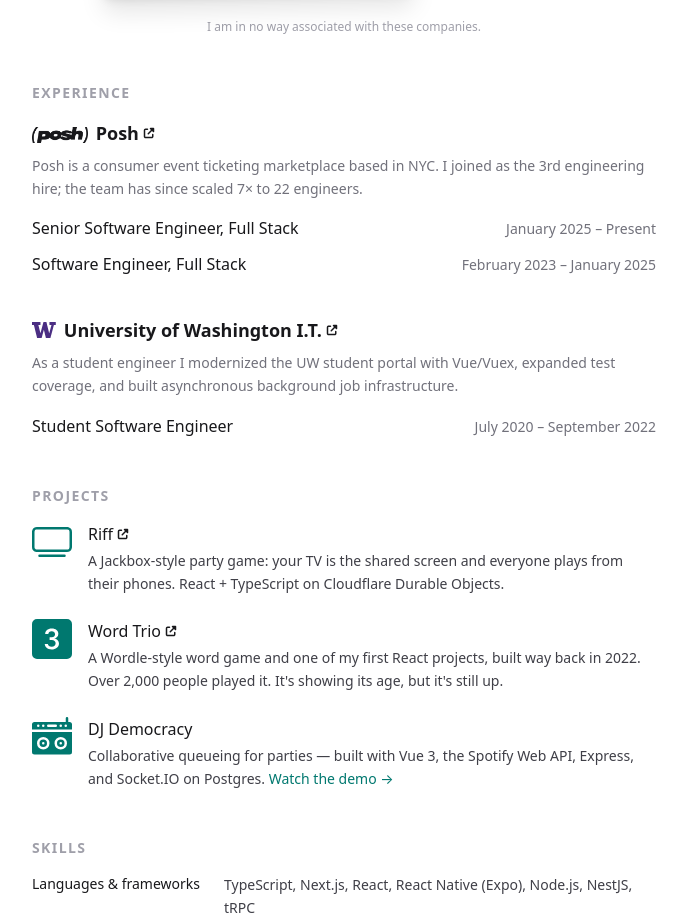
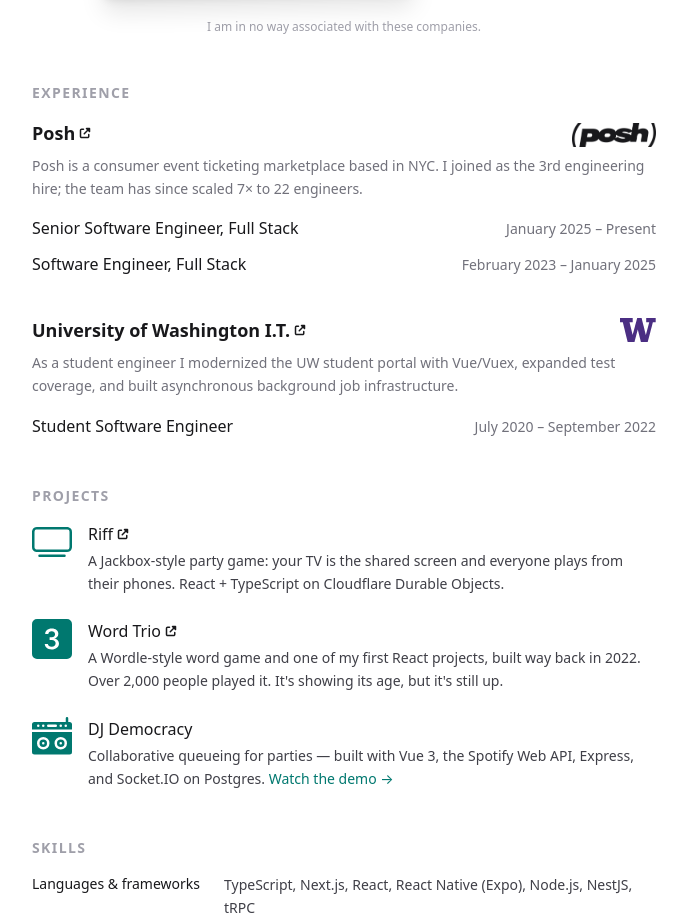
Before and after one commit to j0pp/jon-b-portfolio, a Next.js app: page / in a window 1280 px wide. Shown: the part 1199-2115 px from the top of the page, without its empty margins (296-983 px from the left). Built offline with nearby package versions, Linux system fonts and the light colour scheme.

Commit message:
Right-align company logos in Experience and enlarge them
Marks now float at the far right of the company heading line (h-6)
instead of crowding the name on the left.

Co-Authored-By: Claude Fable 5 <noreply@anthropic.com>
Claude-Session: https://claude.ai/code/session_01XjU3RpdHNQgEb3xnw8pqy2

```diff
--- a/src/app/page.tsx
+++ b/src/app/page.tsx
@@ -59,8 +59,7 @@ export default function HomePage() {
         <div className="flex flex-col gap-10">
           {experience.map((job) => (
             <div key={job.company}>
-              <h3 className="flex items-center gap-2 text-lg font-semibold text-zinc-900 dark:text-zinc-100">
-                {job.logo && <CompanyLogo logo={job.logo} />}
+              <h3 className="flex items-center justify-between gap-4 text-lg font-semibold text-zinc-900 dark:text-zinc-100">
                 {job.url ? (
                   <ExternalLink href={job.url} className="!text-inherit hover:!text-teal-700 dark:hover:!text-teal-400">
                     {job.company}
@@ -68,6 +67,7 @@ export default function HomePage() {
                 ) : (
                   job.company
                 )}
+                {job.logo && <CompanyLogo logo={job.logo} />}
               </h3>
               {job.blurb && (
                 <p className="mt-2 text-sm leading-relaxed text-zinc-500 dark:text-zinc-400">
--- a/src/components/CompanyLogo.tsx
+++ b/src/components/CompanyLogo.tsx
@@ -9,7 +9,7 @@ export default function CompanyLogo({ logo }: { logo: CompanyLogoId }) {
     return (
       <UWBlockWIcon
         aria-hidden
-        className="inline-block h-4 w-auto text-[#4b2e83] dark:text-white"
+        className="inline-block h-6 w-auto text-[#4b2e83] dark:text-white"
       />
     );
   }
@@ -18,12 +18,12 @@ export default function CompanyLogo({ logo }: { logo: CompanyLogoId }) {
       <img
         src="/images/logos/posh-black.png"
         alt=""
-        className="inline-block h-4 w-auto dark:hidden"
+        className="inline-block h-6 w-auto dark:hidden"
       />
       <img
         src="/images/logos/posh-white.png"
         alt=""
-        className="hidden h-4 w-auto dark:inline-block"
+        className="hidden h-6 w-auto dark:inline-block"
       />
     </span>
   );
```
